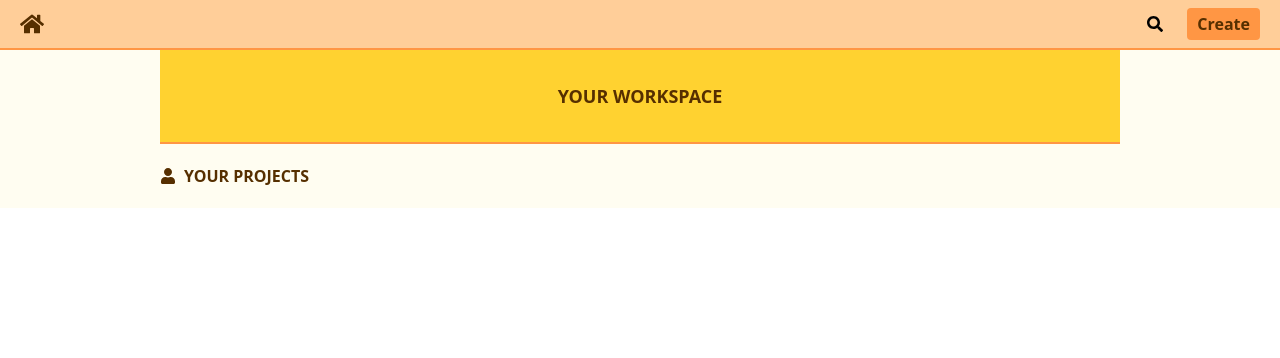
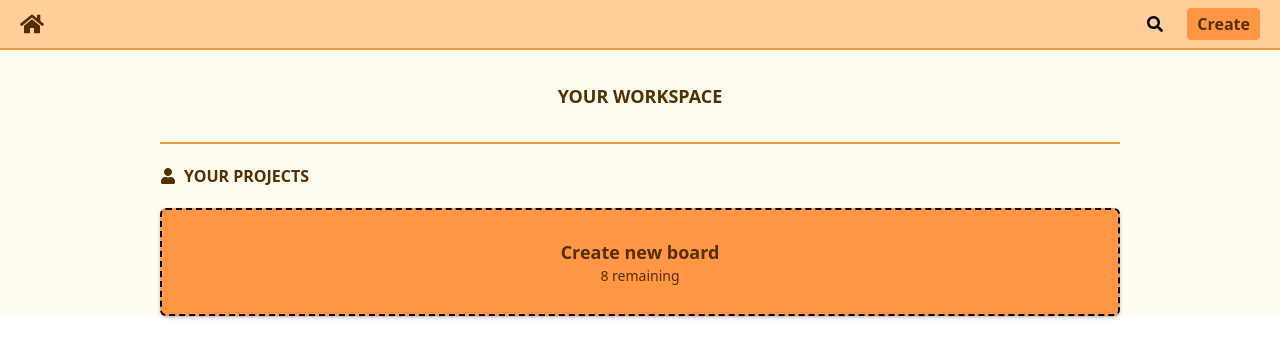
Before and after one commit to Saves331/todo-app, a React (Vite) app: page / in a window 1280 px wide. Shown: the top 358 px of the page. Built offline with nearby package versions, Linux system fonts and the light colour scheme.

Commit message:
Button to add new projects has been added

```diff
--- /dev/null
+++ b/src/components/AddProjectBtn.tsx
@@ -0,0 +1,27 @@
+type Props = {
+    remaining: number
+}
+
+
+function AddProjectBtn({remaining}: Props) {
+  return (
+    <div className="text-center gap-3 py-7 px-4
+border-2 border-dashed border-orange-dark
+bg-orange rounded-md cursor-pointer
+shadow-[0px_2px_5px_-1px_rgba(50,50,93,0.25),_0px_1px_3px_-1px_rgba(0,0,0,0.3)]
+hover:shadow-[0px_4px_10px_-1px_rgba(50,50,93,0.35),_0px_2px_6px_-1px_rgba(0,0,0,0.4)]
+transition-shadow duration-200">
+
+
+
+        <h2 className="text-lg font-bold text-brown">
+            Create new board
+        </h2>
+        <h3 className="text-sm text-brown">
+            {remaining} remaining
+        </h3>
+    </div>
+  )
+}
+
+export default AddProjectBtn
--- a/src/components/BoardStash.tsx
+++ b/src/components/BoardStash.tsx
@@ -1,11 +1,12 @@
-type Props = {
-    skills: string[]
-}
+import { useState } from "react"
+import AddProjectBtn from "./AddProjectBtn"
 
-function BoardStash({ skills }: Props) {
+function BoardStash() {
+
+  const [remaining, setRemaining] = useState(8);
   return (
     <div>
-
+        <AddProjectBtn remaining={remaining} />
     </div>
   )
 }
--- a/src/pages/Home.tsx
+++ b/src/pages/Home.tsx
@@ -1,4 +1,5 @@
 import Header from '../components/Header'
+import BoardStash from '../components/BoardStash'
 import { FaUser } from "react-icons/fa";
 
 function Home() {
@@ -6,7 +7,7 @@ function Home() {
     <section className='bg-cream h-full'>
         <Header />
         <div className='w-[75%] mx-auto'>
-          <div className='bg-amber-300 py-8 border-b-2 border-b-orange'>
+          <div className='py-8 border-b-2 border-b-orange'>
            <h2 className='text-lg text-center uppercase font-semibold text-brown'>Your Workspace</h2>
         </div>
 
@@ -14,7 +15,11 @@ function Home() {
           <FaUser className="text-brown"/>
             <h2 className='text-md uppercase font-bold text-brown'>Your Projects</h2>
         </div>
+
+          <BoardStash/>
         </div>
+
+
 
     </section>
   )
```
